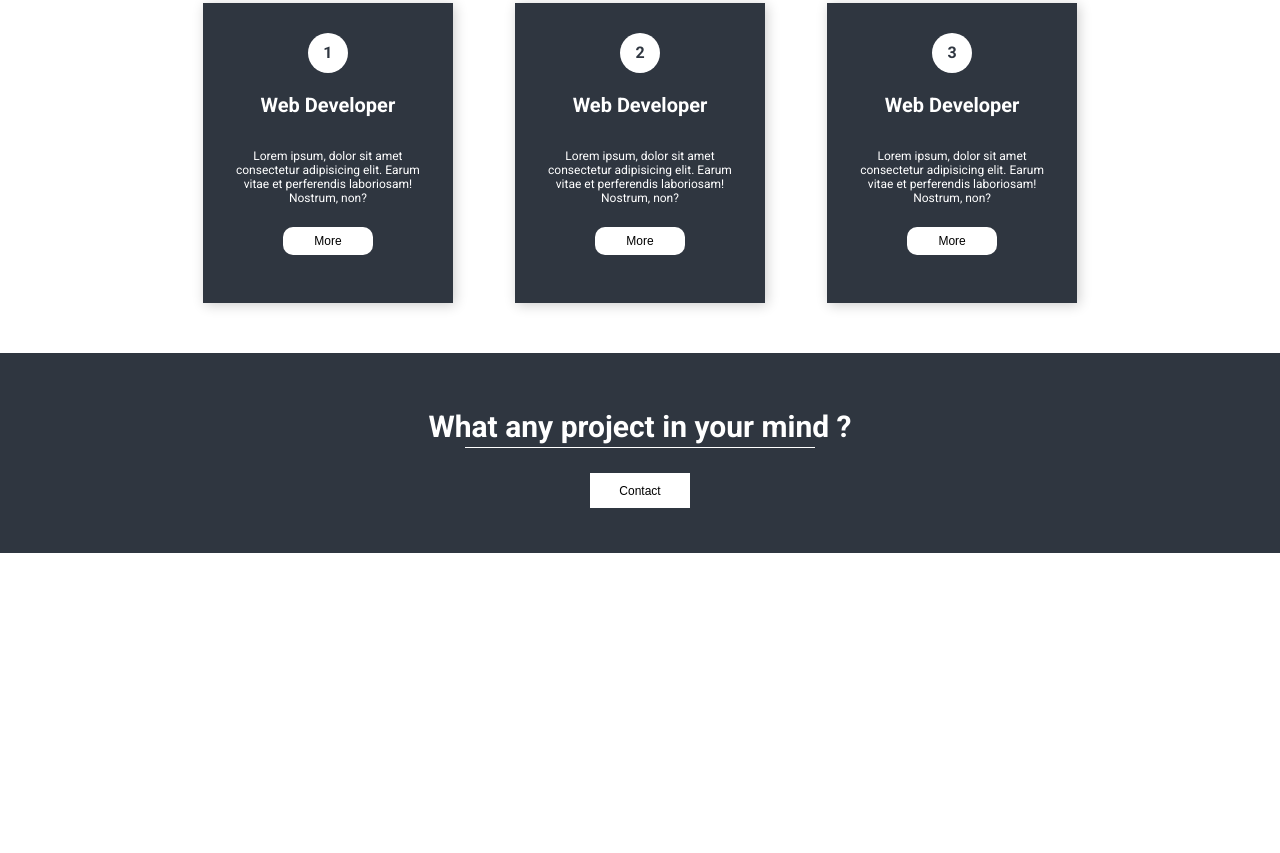
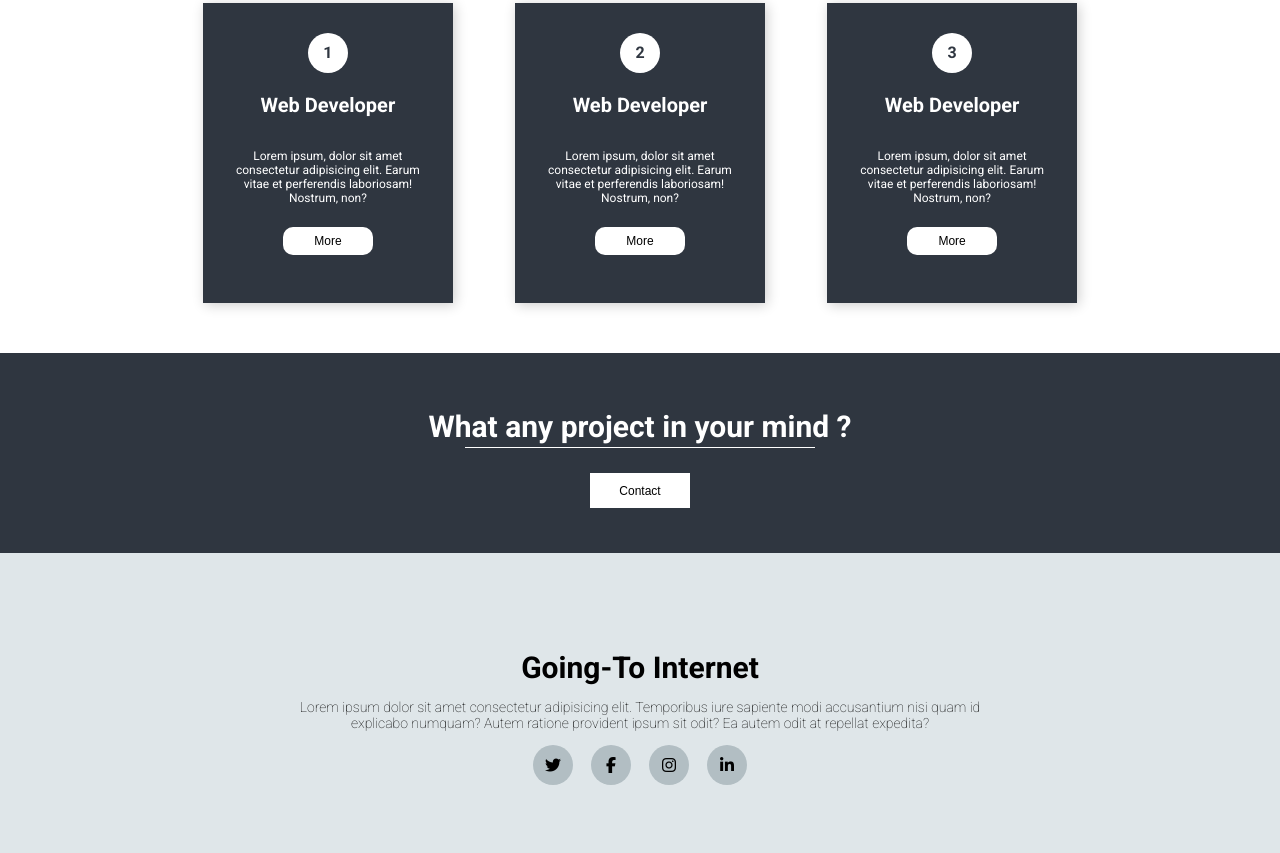
Before and after one commit to ZanCo21/WebPortofolio, a plain HTML site: page index.html in a window 1280 px wide. Shown: the part 1041-1894 px from the top of the page. Before the commit the page ends 1594 px from the top, so only its background shows below. Drawn offline with Linux system fonts and the light colour scheme.

Commit message:
part 6 footer

```diff
--- a/css/style.css
+++ b/css/style.css
@@ -2,6 +2,7 @@ body{
     margin: 0;
     padding: 0;
     font-family: 'Roboto', sans-serif;
+    scroll-behavior: smooth;
 }
 
 .container{
@@ -278,3 +279,43 @@ body{
     border: none;
     font-size: 12px;
 }
+
+/* footer */
+.footer{
+    width: 100%;
+    height: 300px;
+    background-color: #dfe6e9;
+    display: flex;
+    flex-direction: column;
+    justify-content: center;
+    align-items: center;
+}
+
+.footer p:first-child{
+    font-size: 30px;
+    font-weight: bold;
+    margin-bottom: 0;
+}
+
+.footer p:nth-child(2){
+    width: 700px;
+    text-align: center;
+    font-size: 14px;
+    font-weight: 100;
+}
+
+.list-icon{
+    display: flex;
+    width: 250px;
+    justify-content: space-evenly;
+}
+
+.list-icon div{
+    width: 40px;
+    height: 40px;
+    border-radius: 50%;
+    background-color: #b2bec3;
+    display: flex;
+    justify-content: center;
+    align-items: center;
+}
--- a/index.html
+++ b/index.html
@@ -15,6 +15,9 @@
         <link rel="preconnect" href="https://fonts.googleapis.com">
         <link rel="preconnect" href="https://fonts.gstatic.com" crossorigin>
         <link href="https://fonts.googleapis.com/css2?family=Lobster&display=swap" rel="stylesheet">
+
+        <!-- fontawesome -->
+        <script src="https://kit.fontawesome.com/09294afb62.js" crossorigin="anonymous"></script>
 </head>
 <body>
 
@@ -92,5 +95,19 @@
         <div class="garis"></div>
         <button>Contact</button>
     </div>
+
+    <!-- footer -->
+    <div class="footer">
+        <p>Going-To Internet</p>
+        <p>Lorem ipsum dolor sit amet consectetur adipisicing elit. Temporibus iure sapiente modi accusantium nisi quam id explicabo numquam? Autem ratione provident ipsum sit odit? Ea autem odit at repellat expedita?</p>
+
+        <div class="list-icon">
+            <div><i class="fa-brands fa-twitter"></i></div>
+            <div><i class="fa-brands fa-facebook-f"></i></div>
+            <div><i class="fa-brands fa-instagram"></i></div>
+            <div><i class="fa-brands fa-linkedin-in"></i></div>
+        </div>
+    </div>
+
 </body>
 </html>
```
